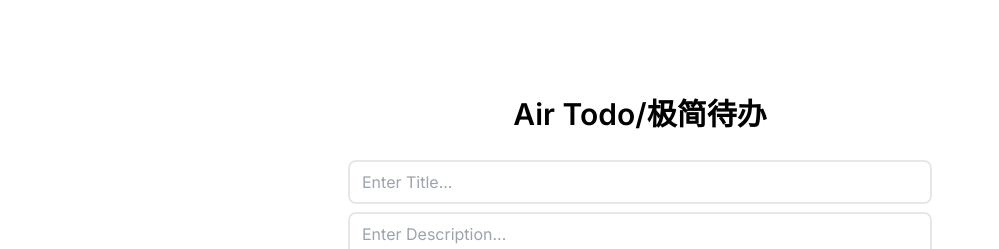
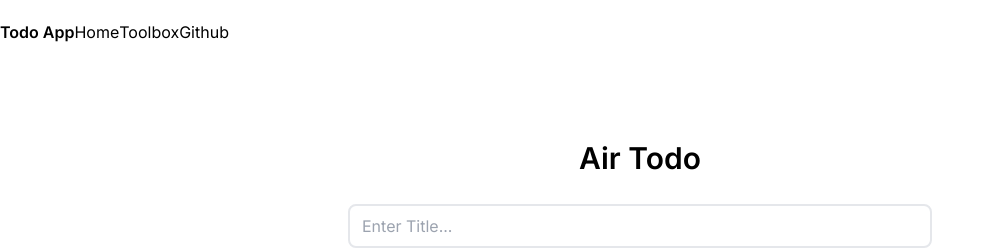
Before and after one commit to aircrushin/airTodo-next, a Next.js app: page / in a window 1280 px wide. Shown: the top 249 px of the page, without its empty margins (0-999 px from the left). Built offline with nearby package versions, Linux system fonts and the light colour scheme; no server answers; the database is empty.

Commit message:
Update page.js

```diff
--- a/app/page.js
+++ b/app/page.js
@@ -4,6 +4,7 @@ import axios from "axios";
 import { useEffect, useState } from "react";
 import { ToastContainer, toast } from "react-toastify";
 import "react-toastify/dist/ReactToastify.css";
+import Navbar from "@/Components/Navbar";
 
 export default function Home() {
   const [formData, setFormData] = useState({
@@ -68,11 +69,12 @@ export default function Home() {
   return (
     <>
       <ToastContainer theme="dark"></ToastContainer>
+      <Navbar/>
       <form
         onSubmit={onSubmitHandler}
         className="flex items-center flex-col gap-2 w-[80%] max-w-[600px] mt-24 px-2 mx-auto"
       >
-        <h1 className="text-3xl mb-5 font-semibold">Air Todo/极简待办</h1>
+        <h1 className="text-3xl mb-5 font-semibold">Air Todo</h1>
         <input
           value={formData.title}
           onChange={onChangeHandler}
```
